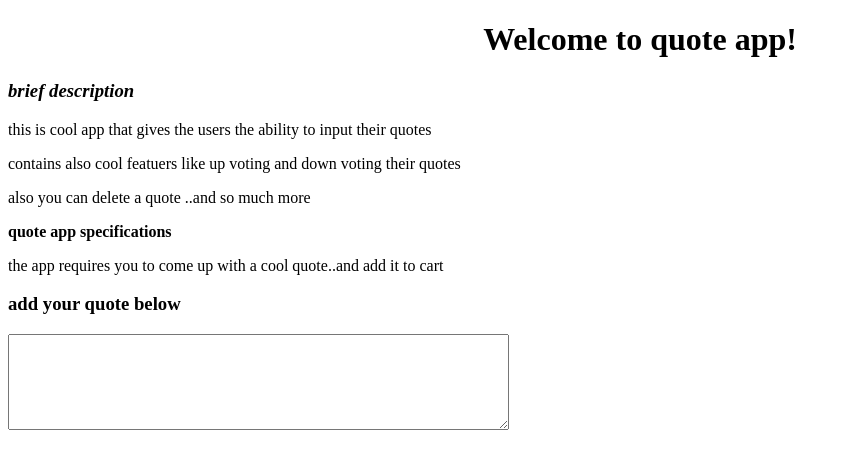
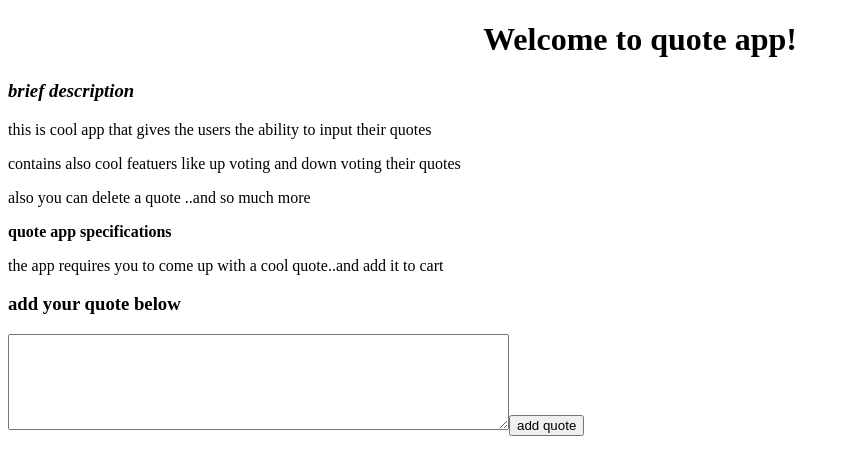
Before and after one commit to mishael254/Angular-IP-1, an Angular app in the folder quotes/: page / in a window 1280 px wide. Shown: the top 474 px of the page, without its empty margins (0-849 px from the left). Built offline with nearby package versions, Linux system fonts and the light colour scheme.

Commit message:
button element with a class add-btn

```diff
--- a/quotes/src/app/quote-form/quote-form.component.html
+++ b/quotes/src/app/quote-form/quote-form.component.html
@@ -5,6 +5,7 @@
         <div class="form-group">
            <label for="quote"></label>
             <textarea class="form-control" id="quote" cols="60"  rows="6" required></textarea>
+            <button class="add-btn">add quote</button>
         </div>
     </form>
 
```
